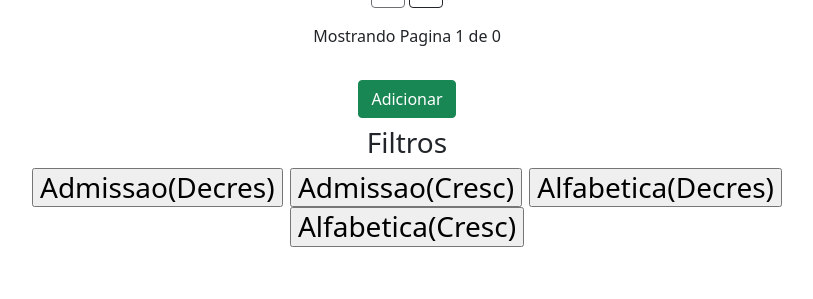
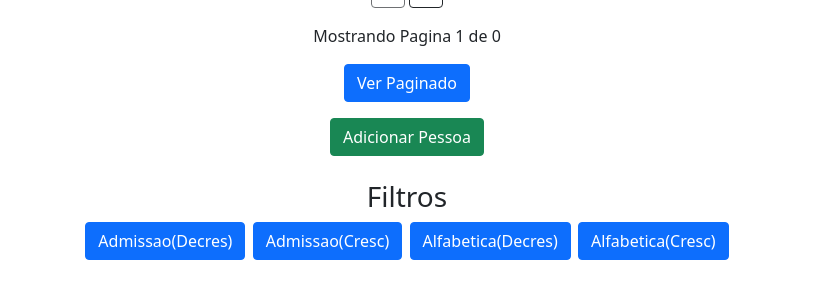
Before and after one commit to Lelou123/Visie-Teste, a Flask app: page / in a window 1280 px wide. Shown: the part 199-498 px from the top of the page, without its empty margins (233-1046 px from the left). Run offline with Flask 2, Linux system fonts and the light colour scheme; data that the repository does not hold is empty.

Commit message:
Update Filters

```diff
--- a/main.py
+++ b/main.py
@@ -16,14 +16,16 @@ def index():
     page = request.args.get('page', 1, type=int)
     pessoas = Pessoas.query.paginate(page=page, per_page=8)
     if request.method == 'POST':
-        if request.form.get('action1') == 'Admissao(Decres)':
-            pessoas = Pessoas.query.order_by(Pessoas.data_admissao.desc()).paginate(page=page, per_page=8)
+        if request.form.get('action') == 'Ver Paginado':
+            pessoas = Pessoas.query.paginate(page=page, per_page=8)
+        elif request.form.get('action1') == 'Admissao(Decres)':
+            pessoas = Pessoas.query.order_by(Pessoas.data_admissao.desc()).paginate(page=page, per_page=100)
         elif request.form.get('action2') == 'Admissao(Cresc)':
-            pessoas = Pessoas.query.order_by(Pessoas.data_admissao).paginate(page=page, per_page=8)
+            pessoas = Pessoas.query.order_by(Pessoas.data_admissao).paginate(page=page, per_page=100)
         elif request.form.get('action3') == 'Alfabetica(Decres)':
-            pessoas = Pessoas.query.order_by(Pessoas.nome.desc()).paginate(page=page, per_page=8)
+            pessoas = Pessoas.query.order_by(Pessoas.nome.desc()).paginate(page=page, per_page=100)
         elif request.form.get('action4') == 'Alfabetica(Cresc)':
-            pessoas = Pessoas.query.order_by(Pessoas.nome).paginate(page=page, per_page=8)
+            pessoas = Pessoas.query.order_by(Pessoas.nome).paginate(page=page, per_page=100)
         else:
             pass
 
--- a/templates/Index.html
+++ b/templates/Index.html
@@ -69,20 +69,25 @@
                 &raquo;
             </a>
         </div>
+
         <p class="text-right mt-3">
            Mostrando Pagina {{ pessoas.page }} de {{ pessoas.pages }}
         </p>
-
+        <div class="text-center">
+            <form method="post" action="/">
+                <input class="btn btn-primary" type="submit" value="Ver Paginado" name="action0"/>
+            </form>
+        </div>
         <div class="col-8 m-auto pt-3 pb-2 text-center">
-            <a href="/add" class="btn btn-success">Adicionar</a>
+            <a href="/add" class="btn btn-success">Adicionar Pessoa</a>
         </div>
 
-        <h3>Filtros<h3/>
+        <h3 class="mt-3">Filtros<h3/>
         <form method="post" action="/">
-            <input type="submit" value="Admissao(Decres)" name="action1"/>
-            <input type="submit" value="Admissao(Cresc)" name="action2" />
-            <input type="submit" value="Alfabetica(Decres)" name="action3"/>
-            <input type="submit" value="Alfabetica(Cresc)" name="action4" />
+            <input class="btn btn-primary"  type="submit" value="Admissao(Decres)" name="action1"/>
+            <input class="btn btn-primary"  type="submit" value="Admissao(Cresc)" name="action2" />
+            <input class="btn btn-primary"  type="submit" value="Alfabetica(Decres)" name="action3"/>
+            <input class="btn btn-primary"  type="submit" value="Alfabetica(Cresc)" name="action4" />
         </form>
 
 
```
